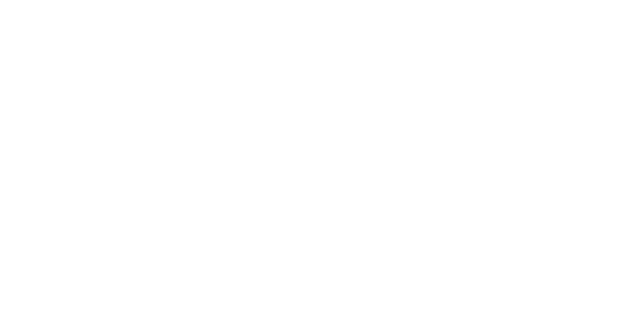
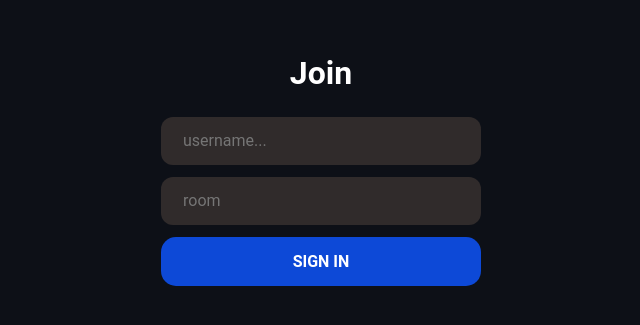
Before and after one commit to valdemarus21/chat-v2, a React (Create React App) app in the folder client/: page / in a window 1280 px wide. Shown: the part 233-558 px from the top of the page, without its empty margins (319-959 px from the left). Built offline with nearby package versions, Linux system fonts and the light colour scheme.

Commit message:
add jsx layout to Main func. component

```diff
--- a/client/src/components/Main.jsx
+++ b/client/src/components/Main.jsx
@@ -1,9 +1,42 @@
-import React from 'react'
-
+import React from 'react';
+import styles from '../styles/Main.module.css';
+import { Link } from 'react-router-dom';
 export const Main = () => {
-return (
-<>
-
-</>
-)
-}
+	return (
+		<div className={styles.wrap}>
+			<div className={styles.container}>
+				<h1 className={styles.heading}>Join</h1>
+				<form className={styles.form}>
+					<div className={styles.group}>
+						<input
+							type="text"
+							name="username"
+							required
+							className={styles.input}
+							onChange={() => {}}
+							placeholder="username..."
+						/>
+					</div>
+					<div className={styles.group}>
+						<input
+							type="text"
+							name="room"
+							required
+							className={styles.input}
+							onChange={() => {}}
+							placeholder="room"
+						/>
+					</div>
+					<Link to={`/chat?name=`}>
+						<button
+							type="submit"
+							className={styles.button}
+							style={{ padding: 15, borderRadius: 15 }}>
+							SIGN IN
+						</button>
+					</Link>
+				</form>
+			</div>
+		</div>
+	);
+};
--- a/client/src/index.js
+++ b/client/src/index.js
@@ -1,7 +1,7 @@
 import React from 'react';
 import ReactDOM from 'react-dom/client';
 import { BrowserRouter as Router } from 'react-router-dom';
-
+import './styles/main.css';
 import App from './components/App';
 import reportWebVitals from './reportWebVitals';
 
--- /dev/null
+++ b/client/src/styles/main.css
@@ -0,0 +1,59 @@
+body {
+	background: #0d1017;
+	font-size: 16px;
+	font-family: Rubik, Roboto, sans-serif;
+	padding: 0;
+	margin: 0;
+	overflow-x: hidden;
+	color: rgb(48, 43, 43);
+}
+
+h1,
+h2,
+h3,
+h4,
+h5,
+h6,
+p {
+	margin: 0;
+	padding: 0;
+	font-size: 16px;
+	line-height: 24px;
+}
+
+* {
+	box-sizing: border-box;
+}
+
+img {
+	max-width: 100%;
+	height: auto;
+}
+
+input,
+button {
+	border: none;
+	background: none;
+	outline: none;
+	color: rgb(48, 43, 43);
+	font-size: 16px;
+	font-family: Rubik, Roboto, sans-serif;
+}
+
+a {
+	color: rgb(48, 43, 43);
+	text-decoration: none;
+}
+
+ul,
+li {
+	padding: 0;
+	margin: 0;
+	list-style: none;
+}
+
+.container {
+	width: 1240px;
+	margin: 0 auto;
+	min-height: 100vh;
+}
--- a/client/styles/main.css
+++ /dev/null
@@ -1,59 +0,0 @@
-body {
-  background: rgb(99, 37, 169);
-  font-size: 16px;
-  font-family: Rubik, Roboto, sans-serif;
-  padding: 0;
-  margin: 0;
-  overflow-x: hidden;
-  color: rgb(48, 43, 43);
-}
-
-h1,
-h2,
-h3,
-h4,
-h5,
-h6,
-p {
-  margin: 0;
-  padding: 0;
-  font-size: 16px;
-  line-height: 24px;
-}
-
-* {
-  box-sizing: border-box;
-}
-
-img {
-  max-width: 100%;
-  height: auto;
-}
-
-input,
-button {
-  border: none;
-  background: none;
-  outline: none;
-  color: rgb(48, 43, 43);
-  font-size: 16px;
-  font-family: Rubik, Roboto, sans-serif;
-}
-
-a {
-  color: rgb(48, 43, 43);
-  text-decoration: none;
-}
-
-ul,
-li {
-  padding: 0;
-  margin: 0;
-  list-style: none;
-}
-
-.container {
-  width: 1240px;
-  margin: 0 auto;
-  min-height: 100vh;
-}
```
Also changed, not shown: client/src/styles/Main.module.css (renamed from client/styles/Main.module.css).
